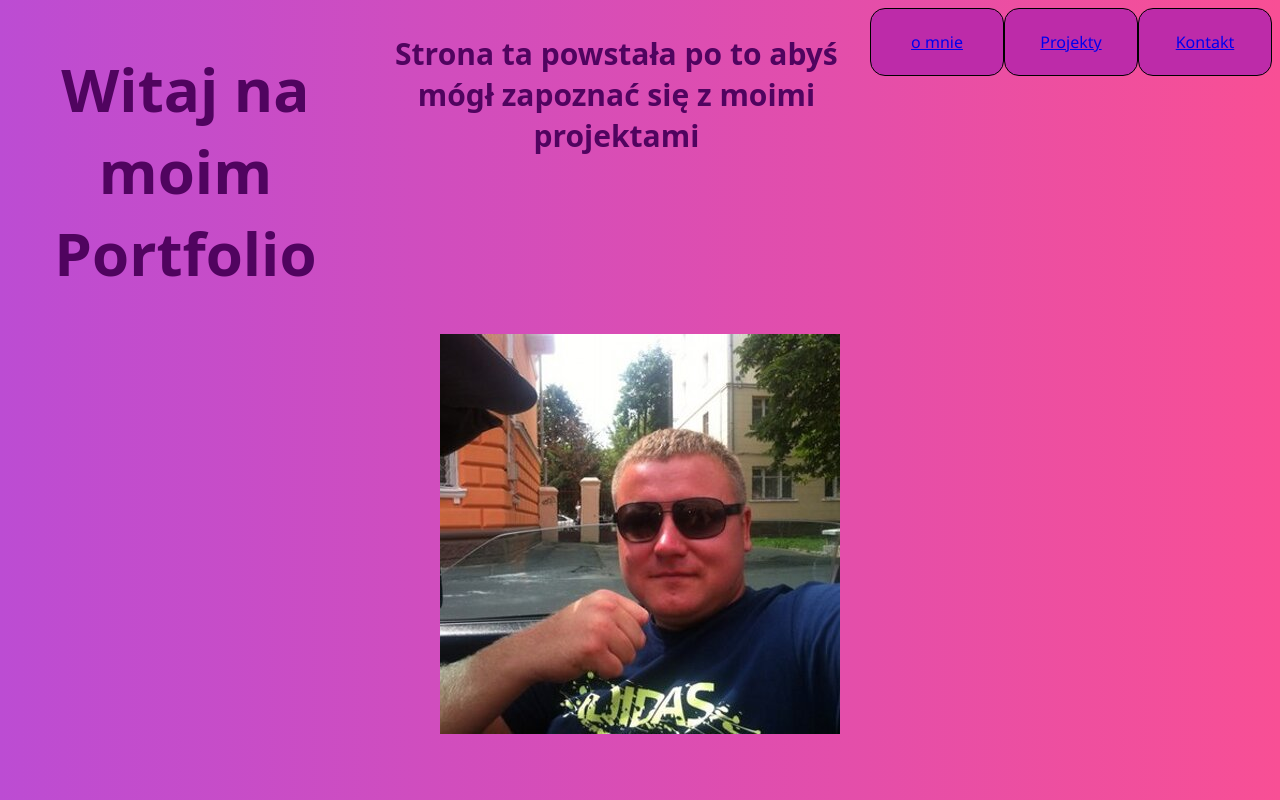
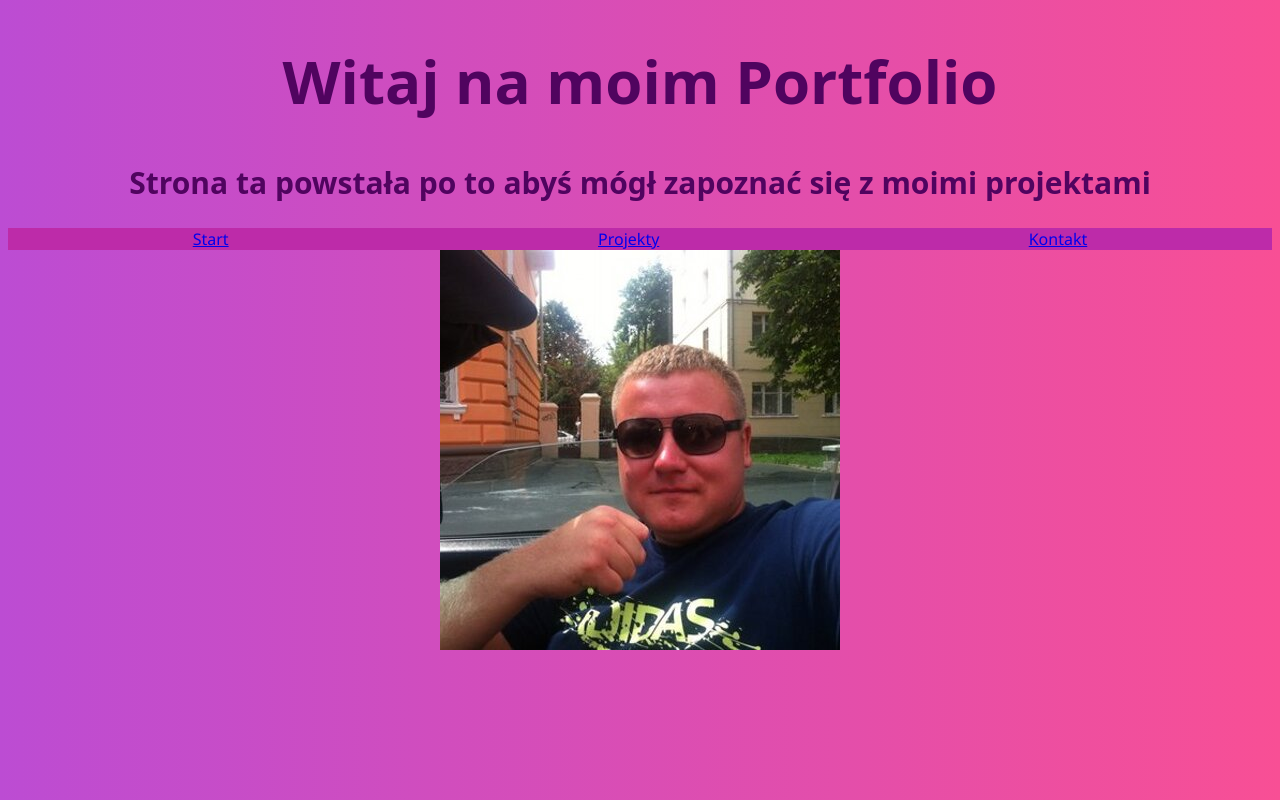
Before and after one commit to Ijackskywalker/portfolioo2tp, a plain HTML site: page index.html in a window 1280 px wide. Drawn offline with Linux system fonts and the light colour scheme.

Commit message:
Update index.html

```diff
--- a/index.html
+++ b/index.html
@@ -6,12 +6,18 @@
     <title>Portfolio</title>
     <link rel="stylesheet" href="style.css">
      <style>
-        header{
+.meennuu{
+    display: flex;
+    align-items: center;
+    justify-content: space-around;
+    text-align: center;
+    background-color: rgb(189, 43, 169);
     display: flex;
     flex-direction: row;
-    justify-content: space-around;
+    align-items: center;
     font-family: 'Segoe UI', Tahoma, Geneva, Verdana, sans-serif;
 }
+
 .b1{
     height: 50px;
     width: 100px;
@@ -35,9 +41,11 @@
     <header>
         <h1>Witaj na moim Portfolio</h1>
         <h2>Strona ta powstała po to abyś mógł zapoznać się z moimi projektami</h2>
-        <div class="b1"> <a href="o-mnie.html"> o mnie </a> </div>
-        <div class="b1"> <a href="projekty.html"> Projekty </a></div>
-        <div class="b1"> <a href="kontakt.html"> Kontakt </a> </div>
+        <div class="meennuu">
+        <div class="c1"><a href="o-mnie.html">Start</a></div>
+        <div class="c1"><a href="projekty.html">Projekty</a></div>
+        <div class="c1"><a href="kontakt.html">Kontakt</a></div>
+    </div>
     </header>
     <main>
 
```
